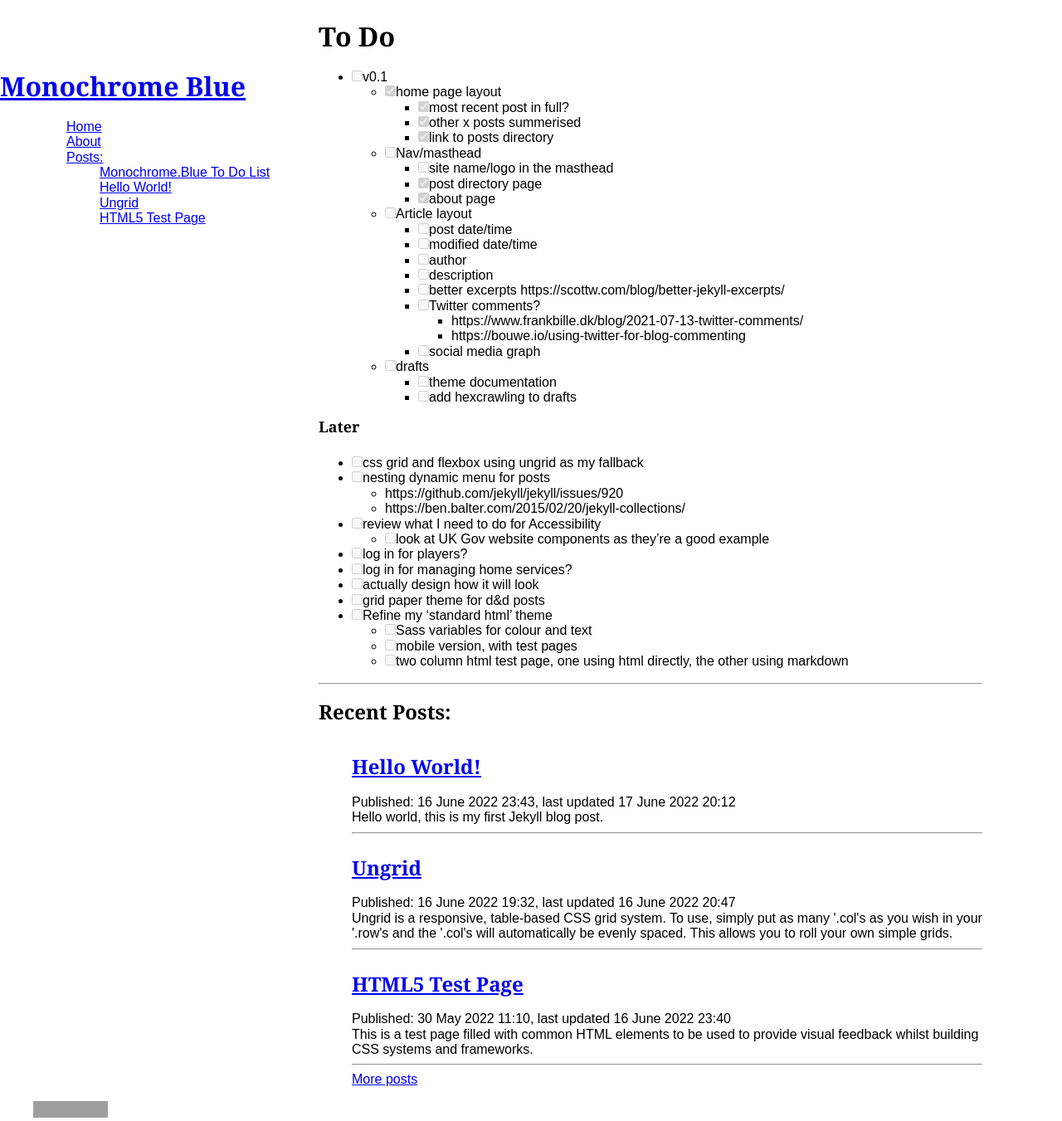
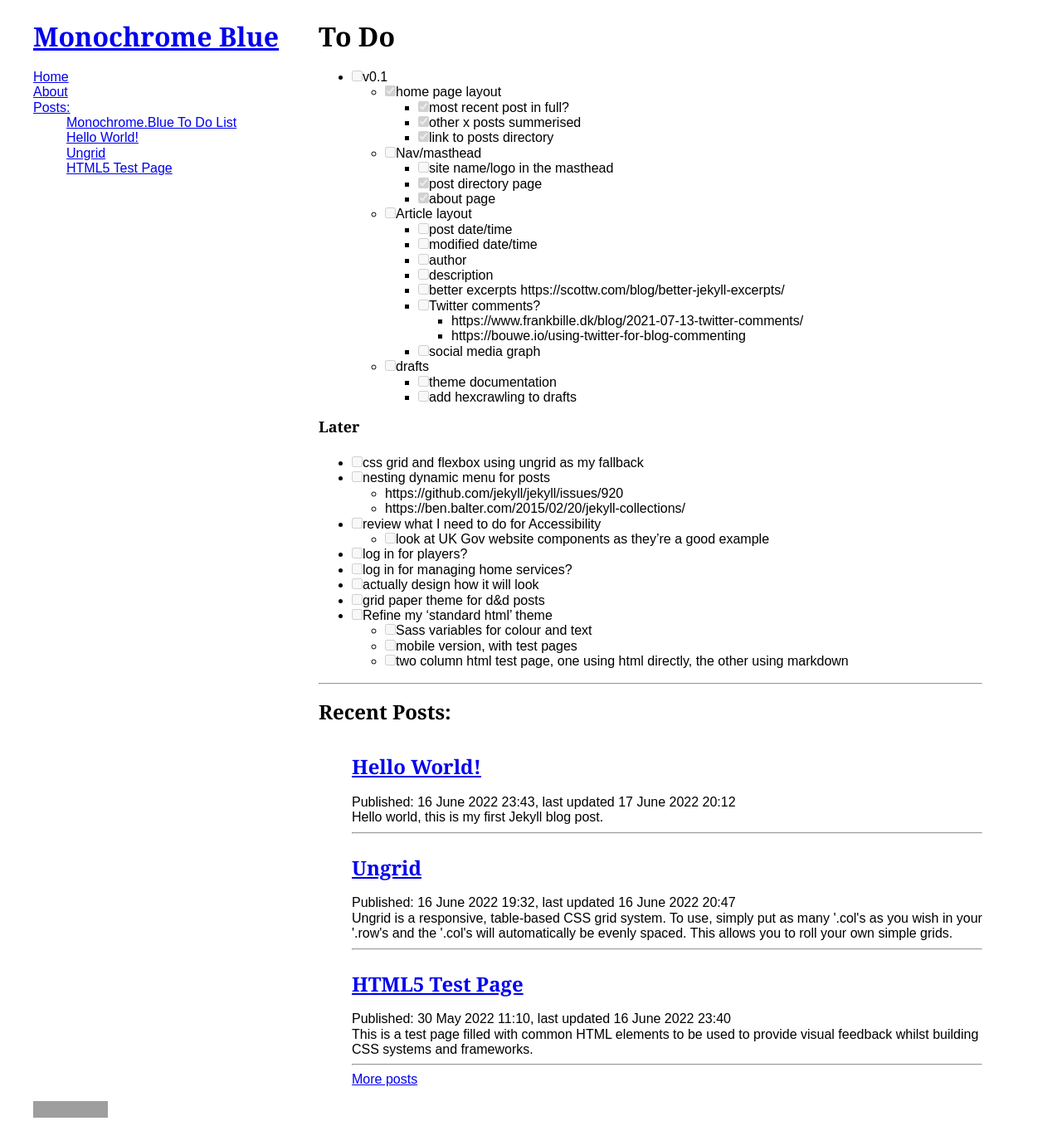
Before and after one commit to monochromeblue/battlemat, a Jekyll site: the page built from index.html, in a window 1280 px wide. Shown: the whole page at 83% size. Built offline with Jekyll 4.4.1, drawn with Linux system fonts in a browser that asks for light colours; cached includes are drawn as plain includes; grey boxes are pictures that could not be loaded.

Commit message:
adding logo/site heading

```diff
--- a/assets/css/monoblue.css
+++ b/assets/css/monoblue.css
@@ -76,6 +76,6 @@ figcaption {
     font-style: italic;
 }
 
-.header a {
+.header h1 {
     padding-left: 40px;
 }
```
